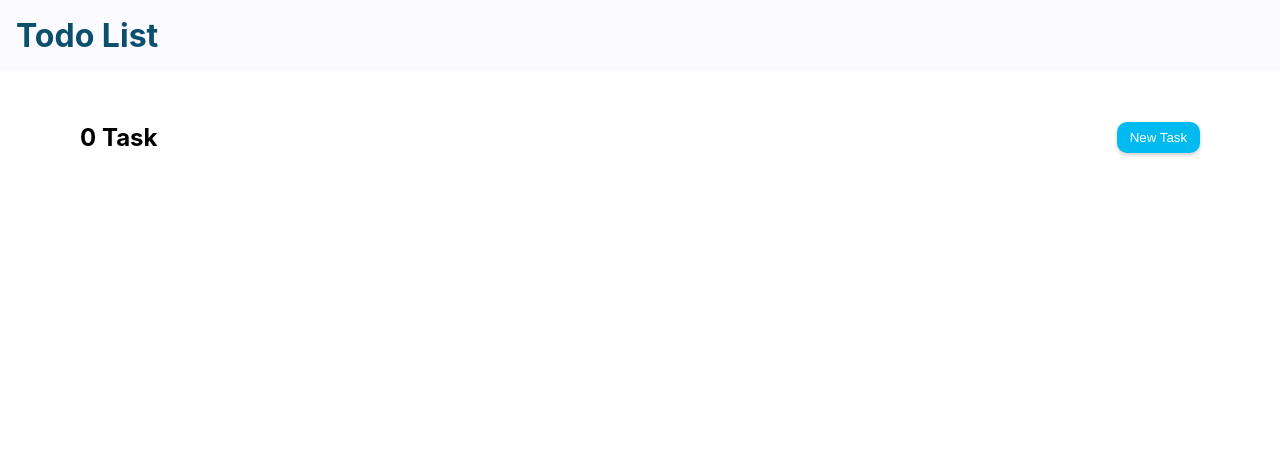
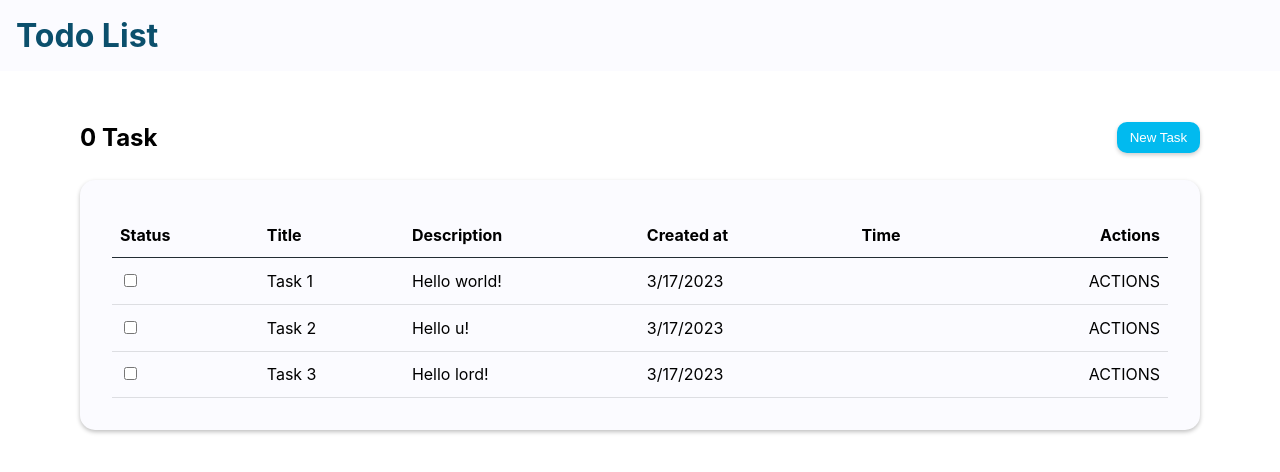
Before and after one commit to AndreaFourel/todo-app, a React (Create React App) app: page / in a window 1280 px wide. Shown: the top 472 px of the page. Built offline with nearby package versions, Linux system fonts and the light colour scheme.

Commit message:
add tasks table

```diff
--- a/src/Components/Tasks/Tasks.jsx
+++ b/src/Components/Tasks/Tasks.jsx
@@ -4,6 +4,7 @@ import PageTitle from "../../Components/UI/PageTitle/PageTitle";
 import Modal from "../UI/Modal/Modal";
 import style from './Tasks.module.css';
 import TaskForm from "../UI/Forms/TaskForm";
+import TasksTable from "./TasksTable/TasksTable";
 
 
 const Tasks = () => {
@@ -16,6 +17,7 @@ const Tasks = () => {
         <PageTitle count={ 0 } title='Task' />
         <Button onClick={ () => setIsNewModalOpen(true) }>New Task</Button>
       </div>
+      <TasksTable />
       <Modal isOpen={ isNewTaskModalOpen } setIsOpen={ setIsNewModalOpen }>
         <TaskForm />
       </Modal>
--- /dev/null
+++ b/src/Components/Tasks/TasksTable/TaskRow.jsx
@@ -0,0 +1,28 @@
+const TaskRow = ( {task} ) => {
+
+  return(
+    <tr>
+      <td>
+        <input type="checkbox" />
+      </td>
+      <td>
+         { task.title }
+      </td>
+      <td>
+        { task.description }
+      </td>
+      <td>
+        { task.createdAt.toLocaleDateString() }
+      </td>
+      <td>
+        { task.time }
+      </td>
+      <td>
+        ACTIONS
+      </td>
+
+    </tr>
+  );
+}
+
+export default TaskRow;
--- /dev/null
+++ b/src/Components/Tasks/TasksTable/TasksTable.jsx
@@ -0,0 +1,28 @@
+import TaskRow from "./TaskRow";
+import style from './TasksTable.module.css';
+
+const TasksTable = () => {
+
+  return(
+    <div className={ style['tasks-table-container'] }>
+      <table className={ style['tasks-table'] }>
+        <thead>
+          <th>Status</th>
+          <th>Title</th>
+          <th>Description</th>
+          <th>Created at</th>
+          <th>Time</th>
+          <th>Actions</th>
+        </thead>
+        <tbody>
+          <TaskRow task={{ title: 'Task 1', createdAt: new Date(), description: 'Hello world!' }}/>
+          <TaskRow task={{ title: 'Task 2', createdAt: new Date(), description: 'Hello u!' }}/>
+          <TaskRow task={{ title: 'Task 3', createdAt: new Date(), description: 'Hello lord!' }}/>
+        </tbody>
+      </table>
+
+    </div>
+  );
+}
+
+export default TasksTable;
--- /dev/null
+++ b/src/Components/Tasks/TasksTable/TasksTable.module.css
@@ -0,0 +1,27 @@
+.tasks-table-container {
+  padding: 2rem;
+  background-color: #fbfbff;
+  border-radius: 15px;
+  box-shadow: 0 0.125rem 0.25rem rgba(0, 0, 0, 0.25)
+}
+
+.tasks-table {
+  border-collapse: collapse;
+  width: 100%;
+}
+
+.tasks-table th {
+  text-align: left;
+  border-bottom:  1px solid #232d34;
+  padding: 0.8rem 0.5rem;
+}
+
+.tasks-table td {
+  border-bottom:  1px solid #dddee2;
+  padding: 0.8rem 0.5rem;
+}
+
+.tasks-table th:last-child,
+.tasks-table td:last-child {
+  text-align: right;
+}
--- a/src/Hooks/useFieldError.jsx
+++ b/src/Hooks/useFieldError.jsx
@@ -5,7 +5,7 @@ const useFieldError = () => {
 
   const [error, setError] = useState(null);
 
-  const validateField = (value, { type, required, minLength, maxLength, onError }) => {
+  const validateField = (value, { type, required, minLength, maxLength }) => {
 
     if (type && typeof value !== type) {
       setError(`The value must be ${type}`);
```
